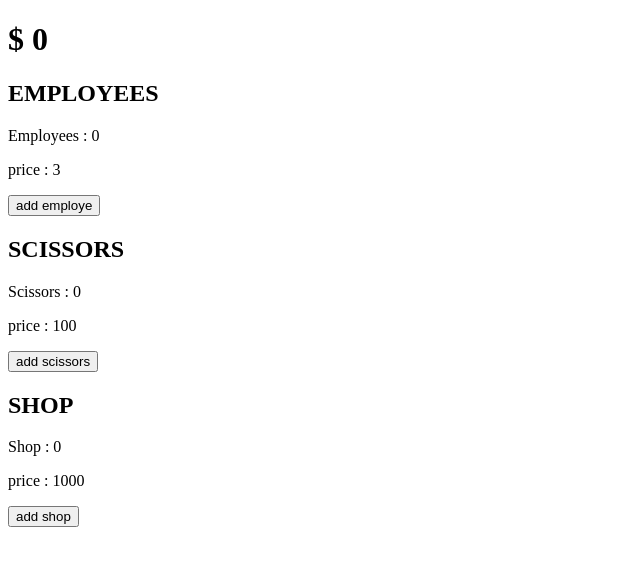
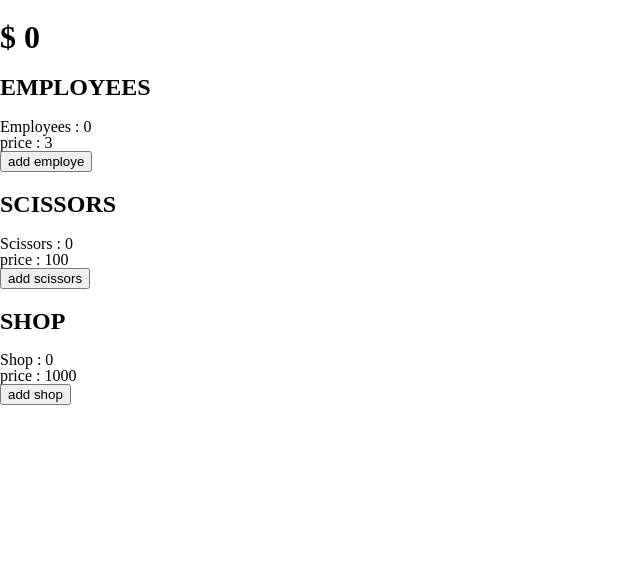
Before and after one commit to Reelwens/BarberShop, a plain HTML site: page index.html in a window 1280 px wide. Shown: the whole page, without its empty margins (0-640 px from the left). Drawn offline with Linux system fonts and the light colour scheme.

Commit message:
pull commit

```diff
--- /dev/null
+++ b/css/reset.css
@@ -0,0 +1,55 @@
+/* http://meyerweb.com/eric/tools/css/reset/
+   v2.0 | 20110126
+   License: none (public domain)
+*/
+
+html, body, div, p, img {
+    margin:0;
+    padding:0;
+    border:0;
+    font-size:100%;
+    font:inherit;
+    vertical-align:baseline;
+}
+/* HTML5 display-role reset for older browsers */
+body {
+    line-height:1;
+}
+
+/* apply a natural box layout model to all elements */
+*,*::before,*::after,*:before,*:after {
+    -moz-box-sizing:border-box;-webkit-box-sizing:border-box;box-sizing:border-box;
+}
+
+/* inputs */
+
+/* inputs appearance (not for every input)  */
+
+/* input color width */
+
+/* IE clear cross */
+
+/* details and summary */
+
+/* text size adjusting */
+body {
+    -webkit-text-size-adjust:100%;
+       -moz-text-size-adjust:100%;
+            text-size-adjust:100%;
+}
+
+/* mark */
+
+/* Font smoothing */
+/**,*::before,*::after,*:before,*:after {
+     -webkit-font-smoothing: antialiased;
+    -moz-osx-font-smoothing: grayscale;
+}*/
+
+/* hr */
+
+/* u */
+
+/* th */
+
+/* a */
--- a/index.html
+++ b/index.html
@@ -4,6 +4,11 @@
 <head>
   <meta charset="utf-8">
   <title>Barber shop</title>
+  <link rel="stylesheet" href="css/style.css">
+  <link rel="stylesheet" href="css/reset.css">
+  <link href="https://fonts.googleapis.com/css?family=Sanchez:400,400i" rel="stylesheet">
+  <link rel="icon" href="img/favicon.png">
+  <meta name="viewport" content="width=device-width,initial-scale=1,user-scalable=no">
 </head>
 
 <body>
```
Also changed, not shown: css/style.css (added), img/favicon.png (added).
